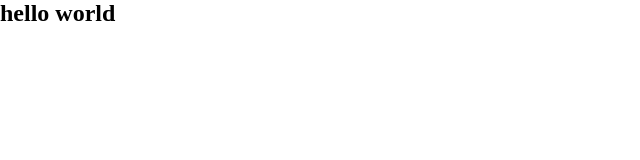
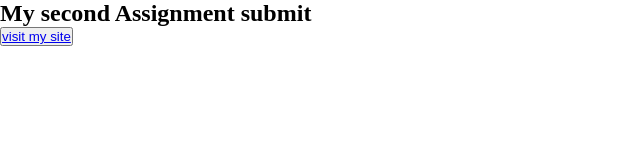
Before and after one commit to HridoyMnd/my-second-assignment, a plain HTML site: page index.html in a window 1280 px wide. Shown: the whole page, without its empty margins (0-640 px from the left). Drawn offline with Linux system fonts and the light colour scheme.

Commit message:
live link checking

```diff
--- a/index.html
+++ b/index.html
@@ -12,7 +12,8 @@
     <header>
         <!-- header section markup start -->
         <section class="header-section">
-            <h1>hello world</h1>
+            <h1>My second Assignment submit</h1>
+            <button> <a href=" https://hridoymnd.github.io/my-second-assignment/">visit my site</a></button>
         </section>
         <!-- header section markup end -->
     </header>
@@ -30,5 +31,6 @@
          </section>
         <!-- footer section markup end -->
     </footer>
+
 </body>
 </html>
```
